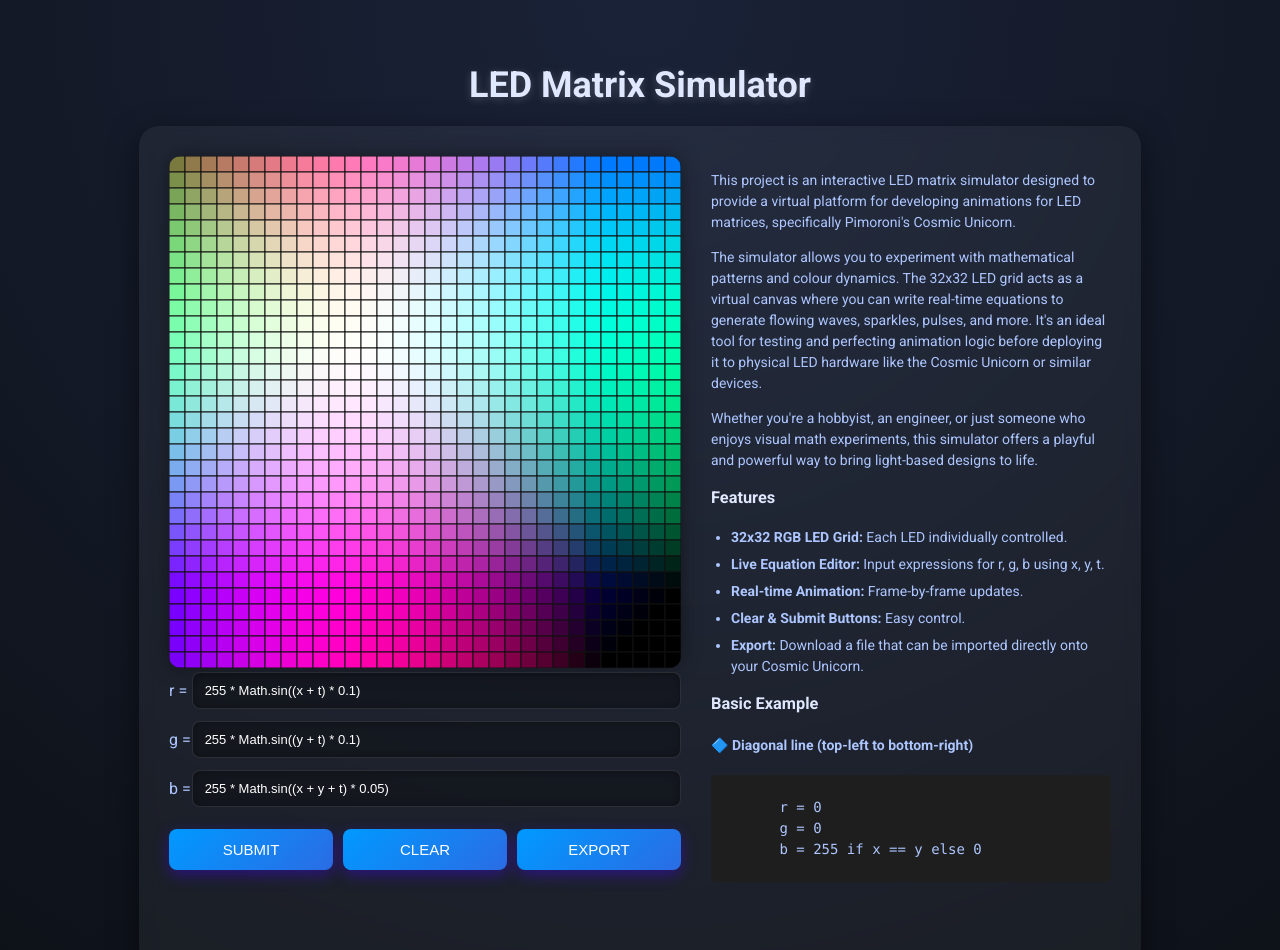
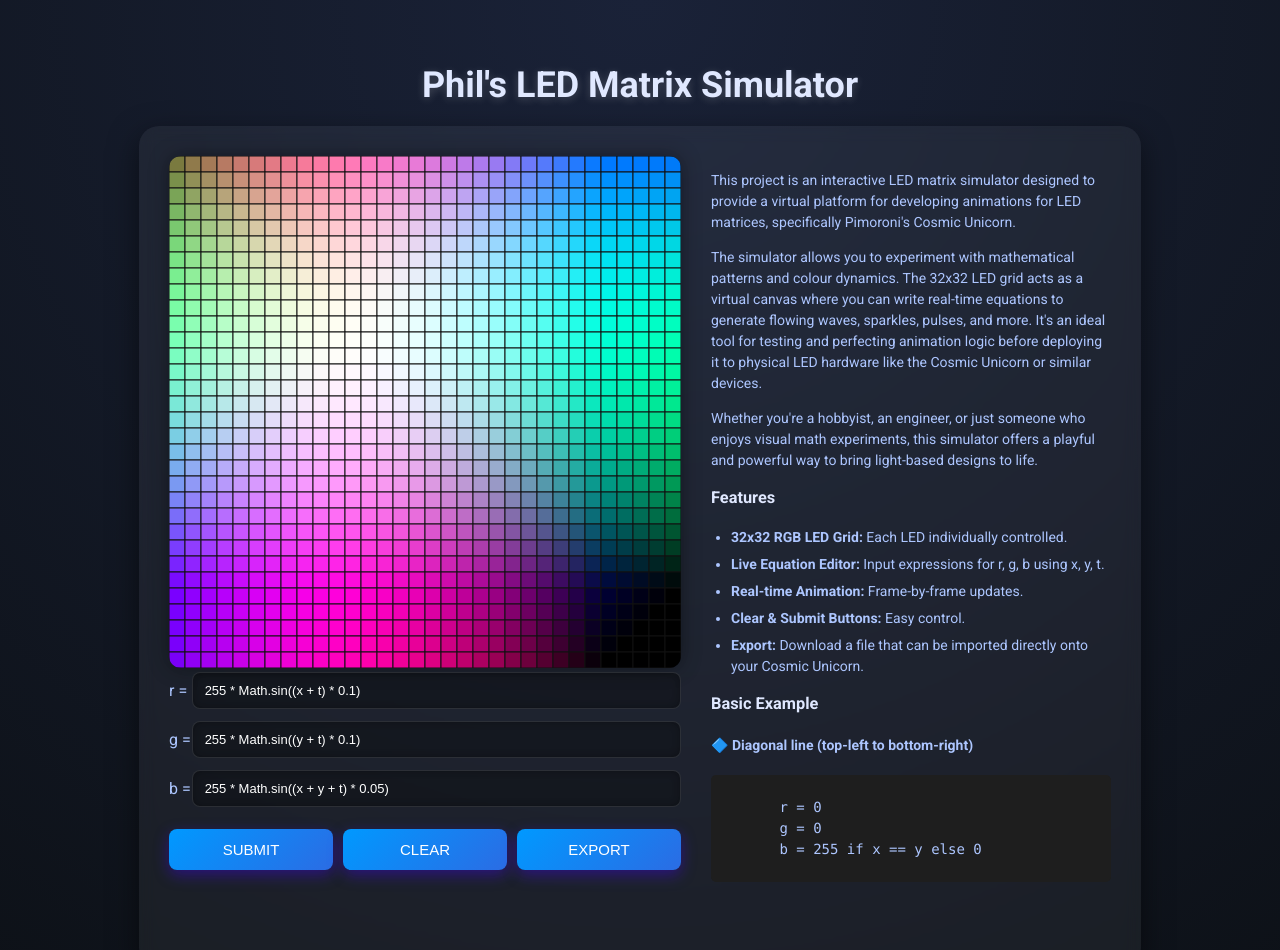
Before and after one commit to PhilKit6/matrixKit-Web, a plain HTML site: page index.html in a window 1280 px wide. Shown: the top 950 px of the page. Drawn offline with Linux system fonts and the light colour scheme; animation ran at ten frames a second.

Commit message:
Co-authored-by: philgraykitchen@gmail.com

```diff
--- a/index.html
+++ b/index.html
@@ -3,11 +3,11 @@
 <head>
   <meta charset="UTF-8">
   <meta name="viewport" content="width=device-width, initial-scale=1.0">
-  <title>LED Matrix Simulator</title>
+  <title>Phil's LED Matrix Simulator</title>
   <link rel="stylesheet" href="style.css">
 </head>
 <body>
-  <h1>LED Matrix Simulator</h1>
+  <h1>Phil's LED Matrix Simulator</h1>
   <div class="container">
     <div class="left-panel">
       <canvas id="ledCanvas" width="512" height="512"></canvas>
```
